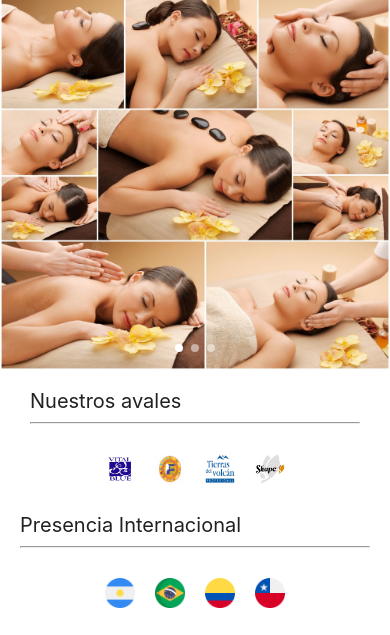
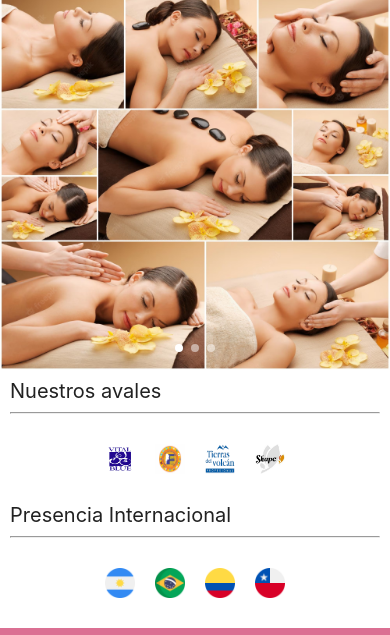
Before and after one commit to Scicchitano/WebSite_AcademiaMonicaMorello, a website: page index.html in a window 390 px wide. Shown: the part 76-711 px from the top of the page. Drawn offline with nearby package versions, Linux system fonts and the light colour scheme.

Commit message:
Correcciones minimas

```diff
--- a/scss/mediaQuery.scss
+++ b/scss/mediaQuery.scss
@@ -93,7 +93,7 @@ nav .sidenav-trigger {
 @media (max-width: 768px) {
 
     .iconosPaises {
-        display: flex;
+        display: inline-block;
         justify-content: center;
         margin: 30px;
     }
--- a/scss/styles.scss
+++ b/scss/styles.scss
@@ -93,7 +93,7 @@ html{
         margin: 30px;
     }
     .sectionPaises{
-        margin: 10px;
+        margin: 0px;
     }
     .maps{
         width: 5px;
```
Also changed, not shown: css/styles.css.
